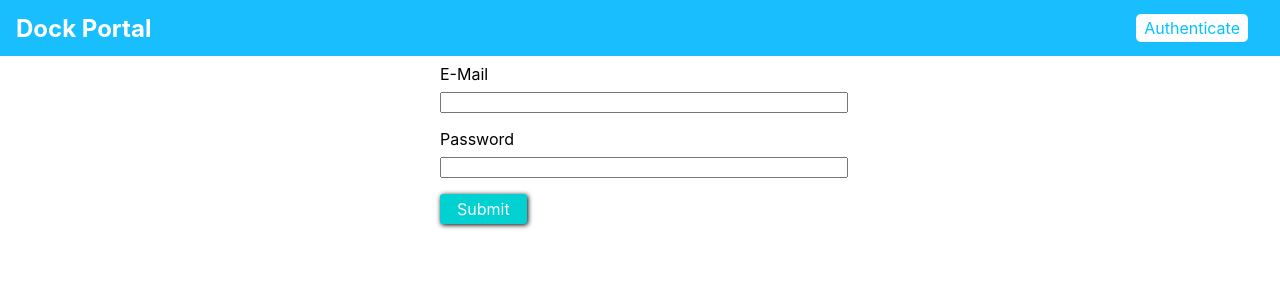
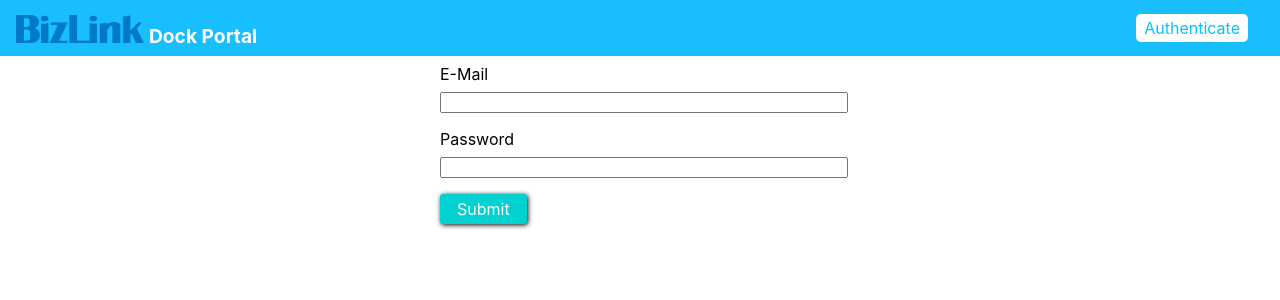
Before and after one commit to yenchee1970/dock-portal, a React (Create React App) app: page /auth in a window 1280 px wide. Shown: the top 300 px of the page. Built offline with nearby package versions, Linux system fonts and the light colour scheme.

Commit message:
bug fixed add logo

```diff
--- a/src/App.js
+++ b/src/App.js
@@ -102,7 +102,6 @@ class App extends Component {
   }
 
   async refresh_token(username, refreshToken) {
-    console.log("Token refreshing")
     return new Promise((resolve, reject) => {
       fetch(BASE_URL + '/client/refresh', {
         method: 'POST',
@@ -116,7 +115,7 @@ class App extends Component {
           return res.json();
         })
         .then(data => {
-          console.log(data);
+          console.log("Token refresh ", data);
           Cookies.set("refresh", data.refresh_token, { expires: COOKIES_EXPIRES, sameSite: "Strict", secure: COOKIES_SECURE });
           Cookies.set('username', username, { expires: COOKIES_EXPIRES, sameSite: "Strict", secure: COOKIES_SECURE });
           resolve({ access_token: data.access_token, refresh_token: data.refresh_token, role: data.role });
--- a/src/components/DockList/DockList.js
+++ b/src/components/DockList/DockList.js
@@ -2,8 +2,14 @@ import React from 'react';
 import DockItem from '../DockItem/DockItem';
 import './DockList.css';
 
-const dockList = props => {
-    const docks = props.docks.map(dock => {
+const dockList = props => (
+    <table className="dock-list">
+        <thead>
+            <tr>
+                <th>MAC address</th><th>5G BSSID</th><th>5G SSID</th><th>2.4G BSSID</th><th>2.4G SSID</th><th>Source IP</th><th>Last Updated</th><th>Actions</th>
+            </tr>
+        </thead>
+        <tbody>{props.docks.map(dock => {
             return (
                 <DockItem
                     key={dock.id}
@@ -11,18 +17,9 @@ const dockList = props => {
                     onClickUser={props.onClickUser}
                 />
             )
-    });
-
-    return (
-        <table className="dock-list">
-            <thead>
-                <tr>
-                    <th>MAC address</th><th>5G BSSID</th><th>5G SSID</th><th>2.4G BSSID</th><th>2.4G SSID</th><th>Source IP</th><th>Last Updated</th><th>Actions</th>
-                </tr>
-            </thead>
-            <tbody>{docks}</tbody>
+        })}
+        </tbody>
     </table>
 );
-};
 
 export default dockList;
--- a/src/components/MainNavigation/MainNavigation.css
+++ b/src/components/MainNavigation/MainNavigation.css
@@ -12,9 +12,21 @@
     box-sizing: border-box;
   }
 
+.main-navigation__logo {
+    width: 30%;
+    display: flex;
+    align-items: baseline;
+    margin-top: 1rem;
+}
+
+.main-navigation__logo img {
+    margin: 0;
+    width: 8rem;
+}
+
 .main-navigation__logo h1 {
-    margin: 0;
-    font-size: 1.5rem;
+    margin-left: 5px;
+    font-size: 1.2rem;
     color: #ffffff;
 }
 
--- a/src/components/MainNavigation/MainNavigation.js
+++ b/src/components/MainNavigation/MainNavigation.js
@@ -2,6 +2,7 @@ import React, { Fragment } from 'react';
 import { NavLink } from 'react-router-dom';
 import AuthContext from '../../contexts/auth-context';
 import './MainNavigation.css';
+import logo from '../../pages/logo.png';
 
 const mainNavigation = props => (
 	<AuthContext.Consumer>
@@ -9,6 +10,7 @@ const mainNavigation = props => (
 			return (
 				<header className="main-navigation">
 					<div className="main-navigation__logo">
+						<img src={logo} alt="logo" />
 						<h1>Dock Portal</h1>
 					</div>
 					<nav className="main-navigation__items">
@@ -18,7 +20,6 @@ const mainNavigation = props => (
 									<NavLink to="/auth">Authenticate</NavLink>
 								</li>
 							)}
-
 							{context.isAuth && (
 								<Fragment>
 									<li>
--- a/src/components/UserList/UserList.js
+++ b/src/components/UserList/UserList.js
@@ -2,8 +2,15 @@ import React from 'react';
 import UserItem from '../UserItem/UserItem';
 import './UserList.css';
 
-const userList = props => {
-    const users = props.users.map(user => {
+const userList = props => (
+    <table className="user-list">
+        <thead>
+            <tr>
+                <th>Username</th><th>Full Name</th><th>Source IP</th><th>Last Updated</th><th>Actions</th>
+            </tr>
+        </thead>
+        <tbody>
+            {props.users.map(user => {
                 return (
                     <UserItem
                         key={user.id}
@@ -11,18 +18,9 @@ const userList = props => {
                         onClickUser={props.onClickUser}
                     />
                 )
-    });
-
-    return (
-        <table className="user-list">
-            <thead>
-                <tr>
-                    <th>Username</th><th>Full Name</th><th>Source IP</th><th>Last Updated</th><th>Actions</th>
-                </tr>
-            </thead>
-            <tbody>{users}</tbody>
+            })}
+        </tbody>
     </table>
 );
-};
 
 export default userList;
--- a/src/index.css
+++ b/src/index.css
@@ -50,6 +50,7 @@ code {
 }
 
 table {
-  margin: 2rem auto;
+  max-width: 95%;
+  margin: 1rem auto;
   border-collapse: collapse;
 }
--- a/src/pages/Auth.js
+++ b/src/pages/Auth.js
@@ -28,7 +28,7 @@ class AuthPage extends Component {
 
     clientConn.post('/client/login', { username: email, password: password })
       .then(data => {
-        console.log(data);
+        console.log("Login ", data);
         const { access_token, refresh_token, role } = data.data;
         login(email, access_token, refresh_token, role);
       })
--- a/src/pages/Dock.js
+++ b/src/pages/Dock.js
@@ -20,6 +20,8 @@ class DockPage extends Component {
 
   static contextType = AuthContext;
 
+  isActive = true;
+
   constructor(props) {
     super(props);
     this.state.macaddr = this.state.bssid5GL = this.state.ssid5GL = this.state.bssid2G = this.state.ssid2G = "";
@@ -39,7 +41,7 @@ class DockPage extends Component {
     this.setState({ isLoading: true });
     let data = await this.fetchDocks();
     console.log("Fetching data is ", data);
-    if (data)
+    if (this.isActive && data)
       this.setState({ docks: data.data.result.rows, count: data.data.result.count, isLoading: false });
   }
 
@@ -64,7 +66,6 @@ class DockPage extends Component {
     return new Promise((resolve, reject) => {
       clientConn.get('/admin/dock/' + id)
         .then(data => {
-          console.log(data);
           resolve(data.data.result);
         })
         .catch(error => {
@@ -84,7 +85,6 @@ class DockPage extends Component {
       if (bssid2g) body = { ...body, bssid2g };
       clientConn.post('/admin/dock', body)
         .then(data => {
-          console.log(data);
           resolve(true);
         })
         .catch(error => {
@@ -100,7 +100,6 @@ class DockPage extends Component {
     return new Promise((resolve, reject) => {
       clientConn.delete('/admin/dock/' + id)
         .then(data => {
-          console.log(data);
           resolve(true);
         })
         .catch(error => {
@@ -122,7 +121,6 @@ class DockPage extends Component {
     return new Promise((resolve, reject) => {
       clientConn.post('/admin/dock/' + id, body)
         .then(data => {
-          console.log(data);
           resolve(true);
         })
         .catch(error => {
@@ -138,7 +136,6 @@ class DockPage extends Component {
     return new Promise((resolve, reject) => {
       clientConn.post('/admin/unpair', { mac })
         .then(data => {
-          console.log(data);
           resolve(true);
         })
         .catch(error => {
@@ -225,6 +222,10 @@ class DockPage extends Component {
         update = true;
     }
     if (update) this.setState({ [e.target.name]: e.target.value });
+  }
+
+  componentWillUnmount() {
+    this.isActive = false;
   }
 
   render() {
--- a/src/pages/User.js
+++ b/src/pages/User.js
@@ -18,6 +18,8 @@ class UserPage extends Component {
 
     static contextType = AuthContext;
 
+    isActive = true;
+
     constructor(props) {
         super(props);
         this.state.email = this.state.name = this.state.password = this.state.confirm_password = this.state.role = null;
@@ -37,7 +39,7 @@ class UserPage extends Component {
         this.setState({ isLoading: true });
         let data = await this.fetchUsers();
         console.log("Fetching data is ", data);
-        if (data)
+        if (this.isActive && data)
             this.setState({ users: data.data.result.rows, count: data.data.result.count, isLoading: false });
     }
 
@@ -62,7 +64,6 @@ class UserPage extends Component {
         return new Promise((resolve, reject) => {
             clientConn.get('/admin/user/' + id)
                 .then(data => {
-                    console.log(data);
                     resolve(data.data.result);
                 })
                 .catch(error => {
@@ -83,7 +84,6 @@ class UserPage extends Component {
             if (role) body = { ...body, role: role };
             clientConn.post('/admin/user', body)
                 .then(data => {
-                    console.log(data);
                     resolve(true);
                 })
                 .catch(error => {
@@ -101,10 +101,9 @@ class UserPage extends Component {
             if (name) body = { ...body, name: name };
             if (password) body = { ...body, password: password };
             if (role) body = { ...body, role: role };
-            console.log(body);
+
             clientConn.post('/admin/user/' + id, body)
                 .then(data => {
-                    console.log(data);
                     resolve(true);
                 })
                 .catch(error => {
@@ -117,12 +116,9 @@ class UserPage extends Component {
     async deleteUser(id) {
         const { clientConn } = this.context;
 
-        console.log("Deleting user");
-
         return new Promise((resolve, reject) => {
             clientConn.delete('/admin/user/' + id)
                 .then(data => {
-                    console.log(data);
                     resolve(true);
                 })
                 .catch(error => {
@@ -182,6 +178,10 @@ class UserPage extends Component {
 
     onInputChange = (e) => {
         this.setState({ [e.target.name]: e.target.value });
+    }
+
+    componentWillUnmount() {
+        this.isActive = false;
     }
 
     render() {
```
Also changed, not shown: src/pages/logo.png (added). Lines whose indentation alone changed are shown as unchanged.
